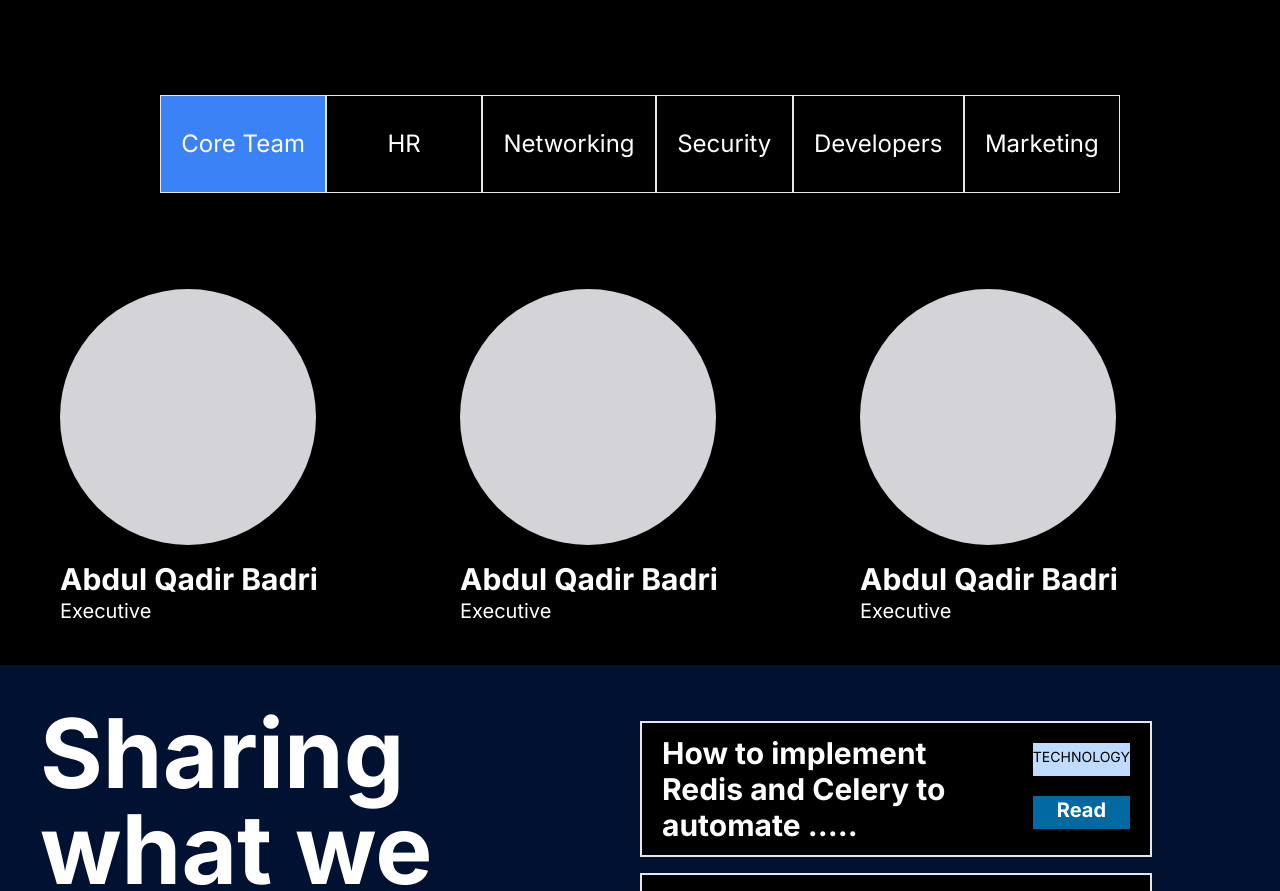
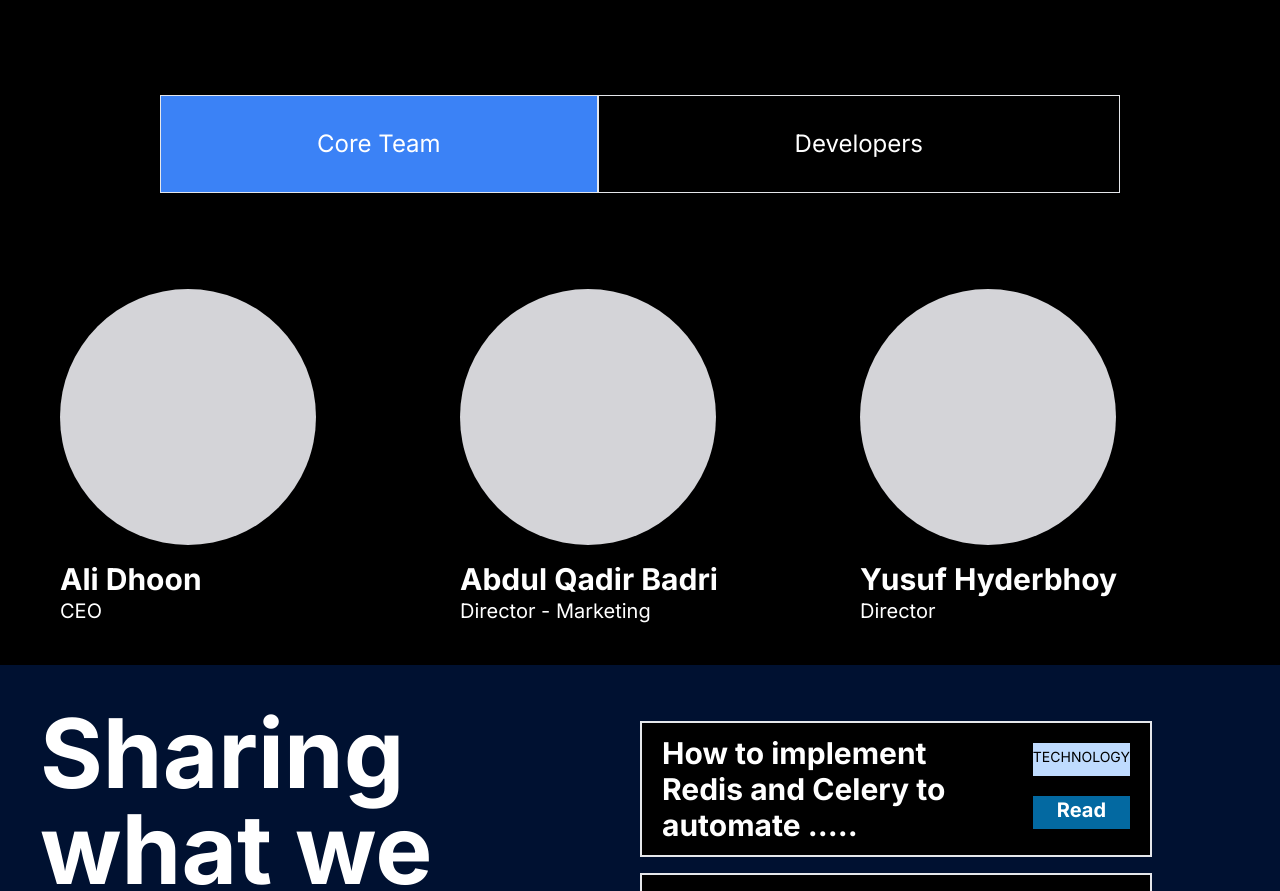
Before and after one commit to skd28/root_home, a Next.js app: page /home in a window 1280 px wide. Shown: the part 3105-3996 px from the top of the page. Built offline with nearby package versions, Linux system fonts and the light colour scheme.

Commit message:
update reated to responsive mode and add core team ,developers name

```diff
--- /dev/null
+++ b/app/components/Hidden.js
@@ -0,0 +1,21 @@
+import React from 'react'
+
+function Hidden() {
+  return (
+   <>
+               <div className="   h-screen bg-blue-50 lg:hidden bg-fixed sm:bg-cover sm:bg-center bg-[url('/mobile.jpg')] md:bg-[url('/Desktop.jpg')]" >
+                {/* Logo */}
+                <div className='px-5 pt-10 xs:px-10 md:px-7 lg:px-16 '>
+                    <img src='/logo.png' alt='logo' className='  w-20 h-7 ' />
+                </div>
+                <div className=" mx-5 text-center   text-white text-5xl  font-bold font-inter mt-10 xs:text-6xl xs:mx-12 xs:mt-10 sm:text-8xl sm:mt-20 sm:mx-28
+                   md:text-8xl md:mx-40  xl:mx-96 xl:text-8xl xl:mt-5 ">Please open on desktop for better view.</div>
+                <div className=' h-1/2 mt-10 '>
+                    <p className='text-white text-center text-xs '>Copyrights @ Root Integrated Technologies Pvt. Ltd 2023</p>
+                </div>
+                </div>
+   </>
+  )
+}
+
+export default Hidden
--- a/app/components/Footer.js
+++ b/app/components/Home.js
@@ -4,142 +4,71 @@ import { useState } from "react";
 import Lotiee from 'lottie-react';
 import home from './/home_page.json';
 
-function Footer() {
+function Home() {
   const data1 = [
     {
       id: 1,
-      name: "Abdul Qadir Badri",
-      Deaprt: "Executive",
+      name: "Ali Dhoon",
+      Deaprt: "CEO",
     },
     {
       id: 2,
       name: "Abdul Qadir Badri",
-      Deaprt: "Executive",
+      Deaprt: "Director - Marketing",
     },
     {
       id: 3,
-      name: "Abdul Qadir Badri",
-      Deaprt: "Executive",
+      name: "Yusuf Hyderbhoy",
+      Deaprt: "Director",
+    },
+
+  ];
+
+  const data2 = [
+    {
+      id: 1,
+      name: "Mohammed Wasif",
+      Deaprt: "Full Stack Developer",
+    },
+    {
+      id: 2,
+      name: "Gaurang Bhesaniya",
+      Deaprt: "Mobile Application Developer",
+    },
+    {
+      id: 3,
+      name: "Jan Patel",
+      Deaprt: "Power BI Engineer",
     },
     {
       id: 4,
-      name: "Abdul Qadir Badri",
-      Deaprt: "Executive",
+      name: "Ajit Singh",
+      Deaprt: "SEO Executive",
     },
     {
       id: 5,
-      name: "Abdul Qadir Badri",
-      Deaprt: "Executive",
-    },
-  ];
-
-  const data2 = [
-    {
-      id: 1,
-      name: "Abdul Qadir Badri",
-      Deaprt: "HR",
-    },
-    {
-      id: 2,
-      name: "Abdul Qadir Badri",
-      Deaprt: "HR",
-    },
-    {
-      id: 3,
-      name: "Abdul Qadir Badri",
-      Deaprt: "HR",
-    },
-    {
-      id: 4,
-      name: "Abdul Qadir Badri",
-      Deaprt: "HR",
-    },
-    {
-      id: 5,
-      name: "Abdul Qadir Badri",
-      Deaprt: "HR",
-    },
-  ];
-
-  const data3 = [
-    {
-      id: 1,
-      name: "Abdul Qadir Badri",
-      Deaprt: "Networking",
-    },
-    {
-      id: 2,
-      name: "Abdul Qadir Badri",
-      Deaprt: "Networking",
-    },
-    {
-      id: 3,
-      name: "Abdul Qadir Badri",
-      Deaprt: "Networking",
-    },
-    {
-      id: 4,
-      name: "Abdul Qadir Badri",
-      Deaprt: "Networking",
-    },
-    {
-      id: 5,
-      name: "Abdul Qadir Badri",
-      Deaprt: "Networking",
-    },
-  ];
-  const data4 = [
-    {
-      id: 1,
-      name: "Abdul Qadir Badri",
-      Deaprt: "Security",
-    },
-    {
-      id: 2,
-      name: "Abdul Qadir Badri",
-      Deaprt: "Security",
-    },
-    {
-      id: 3,
-      name: "Abdul Qadir Badri",
-      Deaprt: "Security",
-    },
-    {
-      id: 4,
-      name: "Abdul Qadir Badri",
-      Deaprt: "Security",
-    },
-    {
-      id: 5,
-      name: "Abdul Qadir Badri",
-      Deaprt: "Security",
-    },
-  ];
-  const data5 = [
-    {
-      id: 1,
-      name: "Abdul Qadir Badri",
-      Deaprt: "Developers",
-    },
-    {
-      id: 2,
-      name: "Abdul Qadir Badri",
-      Deaprt: "Developers",
-    },
-    {
-      id: 3,
-      name: "Abdul Qadir Badri",
-      Deaprt: "Developers",
-    },
-    {
-      id: 4,
-      name: "Abdul Qadir Badri",
-      Deaprt: "Developers",
-    },
-    {
-      id: 5,
-      name: "Abdul Qadir Badri",
-      Deaprt: "Developers",
+      name: "Fakhruddin Ezzey",
+      Deaprt: "Full Stack Developer",
+    },
+    {
+      id: 6,
+      name: "Jaymil Dabhi",
+      Deaprt: "Software Developer",
+    },
+    {
+      id: 7,
+      name: "Krushali Limbad",
+      Deaprt: "Software Developer Intern",
+    },
+    {
+      id: 8,
+      name: "Shivanjal Dwivedi",
+      Deaprt: "Full Stack Intern",
+    },
+    {
+      id: 9,
+      name: "Pranav Bhatt",
+      Deaprt: "Flutter Developer Intern",
     },
   ];
 
@@ -1028,6 +957,7 @@ function Footer() {
 
   return (
     <>
+     <div className=" hidden lg:block">
       <div className=" bg-black  grid grid-cols-2   ">
         <div className="  my-20 relative left-14">
           <div className="w-full h-3/5 text-[#61ABEB] text-8xl font-semibold font-inter  ">
@@ -1049,7 +979,7 @@ function Footer() {
       </div>
 
       {/* Landing Page Two */}
-      <div className="bg-[#001131]  grid grid-flow-col  py-10 gap-10 ">
+      <div className="bg-[#001131]  grid grid-flow-col    py-10 gap-10 ">
         <div className="text-white grid grid-flow-col ">
           <div className="relative left-7">
             <div className=" grid grid-flow-row ">
@@ -1228,7 +1158,7 @@ function Footer() {
       </div>
 
       {/* Landing Page 3 */}
-      <div className="bg-black">
+      <div className="bg-black  ">
         <div className=" px-10 text-white text-8xl font-bold font-inter pt-10 ">
           You Name It. We Have It
         </div>
@@ -2034,39 +1964,7 @@ function Footer() {
               }`}
               onClick={() => handleTabClick("tab2")}
             >
-              HR
-            </button>
-            <button
-              className={`py-8 px-4 border text-2xl text-white w-full ${
-                activeTab === "tab3" ? "bg-blue-500 text-white" : ""
-              }`}
-              onClick={() => handleTabClick("tab3")}
-            >
-              Networking
-            </button>
-            <button
-              className={`py-8 px-4 border text-2xl text-white w-full ${
-                activeTab === "tab4" ? "bg-blue-500 text-white" : ""
-              }`}
-              onClick={() => handleTabClick("tab4")}
-            >
-              Security
-            </button>
-            <button
-              className={`py-8 px-4 border text-2xl text-white w-full ${
-                activeTab === "tab5" ? "bg-blue-500 text-white" : ""
-              }`}
-              onClick={() => handleTabClick("tab5")}
-            >
               Developers
-            </button>
-            <button
-              className={`py-8 px-4 border text-2xl text-white w-full ${
-                activeTab === "tab6" ? "bg-blue-500 text-white" : ""
-              }`}
-              onClick={() => handleTabClick("tab6")}
-            >
-              Marketing
             </button>
           </div>
         </div>
@@ -2074,10 +1972,10 @@ function Footer() {
         <div className="text-white ">
           <div className="mt-4">
             {activeTab === "tab1" && (
-              <div className="realtive flex items-center mx-10 py-5 ">
+              <div className="realtive flex items-center mx-10 py-5  ">
                 <div
                   id="slider"
-                  className="w-full h-full overflow-x-scroll scroll whitespace-nowrap  scroll-smooth scrollbar-hide  "
+                  className="w-full h-full overflow-x-scroll  scroll whitespace-nowrap  scroll-smooth scrollbar-hide  "
                 >
                   {data1.map((item, key) => (
                     <div
@@ -2119,98 +2017,10 @@ function Footer() {
                 </div>
               </div>
             )}
-            {activeTab === "tab3" && (
-              <div className="realtive flex items-center mx-10 py-5 ">
-                <div
-                  id="slider"
-                  className="w-full h-full overflow-x-scroll scroll whitespace-nowrap  scroll-smooth scrollbar-hide  "
-                >
-                  {data3.map((item, key) => (
-                    <div
-                      key={item.id}
-                      className=" w-1/3 inline-block p-5 cursor-pointer hover:scale-105 ease-in-out duration-300 "
-                    >
-                      <div className="w-64 h-64 bg-zinc-300 rounded-full"></div>
-                      <div className="w-72 h-10 text-white text-3xl font-bold font-inter py-4">
-                        {item.name}
-                      </div>
-                      <div className="w-60 h-10 text-white text-xl font-normal font-inter py-3">
-                        {item.Deaprt}
-                      </div>
-                    </div>
-                  ))}
-                </div>
-              </div>
-            )}
-            {activeTab === "tab4" && (
-              <div className="realtive flex items-center mx-10 py-5 ">
-                <div
-                  id="slider"
-                  className="w-full h-full overflow-x-scroll scroll whitespace-nowrap  scroll-smooth scrollbar-hide  "
-                >
-                  {data4.map((item, key) => (
-                    <div
-                      key={item.id}
-                      className=" w-1/3 inline-block p-5 cursor-pointer hover:scale-105 ease-in-out duration-300 "
-                    >
-                      <div className="w-64 h-64 bg-zinc-300 rounded-full"></div>
-                      <div className="w-72 h-10 text-white text-3xl font-bold font-inter py-4">
-                        {item.name}
-                      </div>
-                      <div className="w-60 h-10 text-white text-xl font-normal font-inter py-3">
-                        {item.Deaprt}
-                      </div>
-                    </div>
-                  ))}
-                </div>
-              </div>
-            )}
-            {activeTab === "tab5" && (
-              <div className="realtive flex items-center mx-10 py-5 ">
-                <div
-                  id="slider"
-                  className="w-full h-full overflow-x-scroll scroll whitespace-nowrap  scroll-smooth scrollbar-hide  "
-                >
-                  {data5.map((item, key) => (
-                    <div
-                      key={item.id}
-                      className=" w-1/3 inline-block p-5 cursor-pointer hover:scale-105 ease-in-out duration-300 "
-                    >
-                      <div className="w-64 h-64 bg-zinc-300 rounded-full"></div>
-                      <div className="w-72 h-10 text-white text-3xl font-bold font-inter py-4">
-                        {item.name}
-                      </div>
-                      <div className="w-60 h-10 text-white text-xl font-normal font-inter py-3">
-                        {item.Deaprt}
-                      </div>
-                    </div>
-                  ))}
-                </div>
-              </div>
-            )}
-            {activeTab === "tab6" && (
-              <div className="realtive flex items-center mx-10 py-5 ">
-                <div
-                  id="slider"
-                  className="w-full h-full overflow-x-scroll scroll whitespace-nowrap  scroll-smooth scrollbar-hide  "
-                >
-                  {data6.map((item, key) => (
-                    <div
-                      key={item.id}
-                      className=" w-1/3 inline-block p-5 cursor-pointer hover:scale-105 ease-in-out duration-300 "
-                    >
-                      <div className="w-64 h-64 bg-zinc-300 rounded-full"></div>
-                      <div className="w-72 h-10 text-white text-3xl font-bold font-inter py-4">
-                        {item.name}
-                      </div>
-                      <div className="w-60 h-10 text-white text-xl font-normal font-inter py-3">
-                        {item.Deaprt}
-                      </div>
-                    </div>
-                  ))}
-                </div>
-              </div>
-            )}
+
+
+
+
           </div>
         </div>
       </div>
@@ -2406,8 +2216,9 @@ function Footer() {
           </p>
         </div>
       </div>
+      </div>
     </>
   );
 }
 
-export default Footer;
+export default Home;
--- a/app/components/Navbar.js
+++ b/app/components/Navbar.js
@@ -4,7 +4,7 @@ import React from 'react'
 function Navbar() {
     return (
         <>
-            <div className='bg-[#0F5AA9] grid grid-flow-col py-4 '>
+            <div className='lg:bg-[#0F5AA9] lg:grid lg:grid-flow-col lg:py-4 hidden '>
                 <div className='float-left  grid grid-flow-col '>
 
                     <div className='w-1/2 '>
--- a/app/home/page.js
+++ b/app/home/page.js
@@ -1,13 +1,15 @@
 import React from 'react'
 import Navbar from '../components/Navbar'
-import Footer from '../components/Footer'
+import Home from '../components/Home'
+import Hidden from '../components/Hidden'
 
 function page() {
     return (
         <>
             <div>
                 <Navbar />
-                <Footer />
+                <Home />
+                <Hidden/>
             </div>
         </>
     )
--- a/app/page.js
+++ b/app/page.js
@@ -2,7 +2,8 @@
 import Image from 'next/image'
 import { useState, useEffect } from 'react';
 import First from './components/First';
-// import Second from './components/Second';
+import Hidden from './components/Hidden';
+
 
 
 
```
